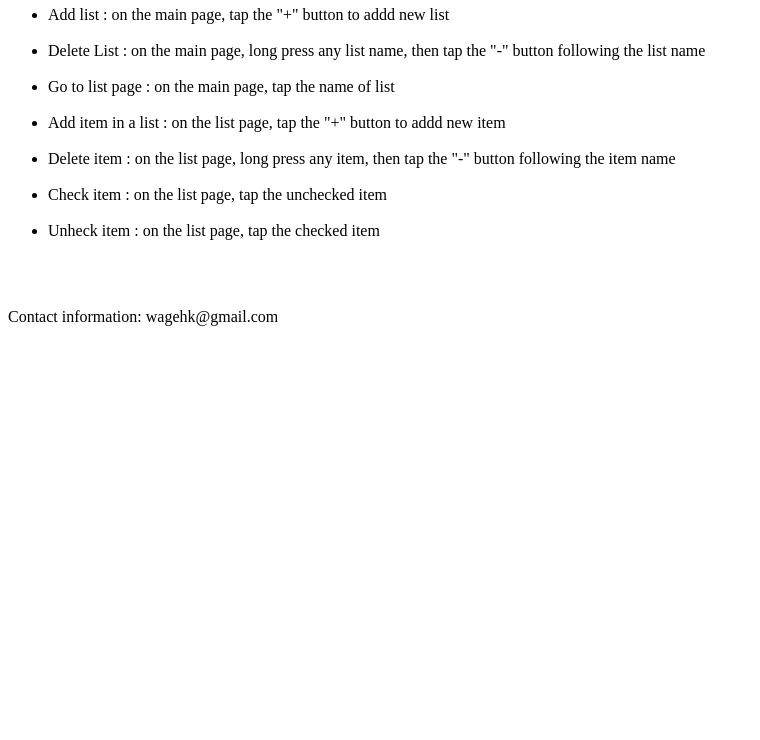
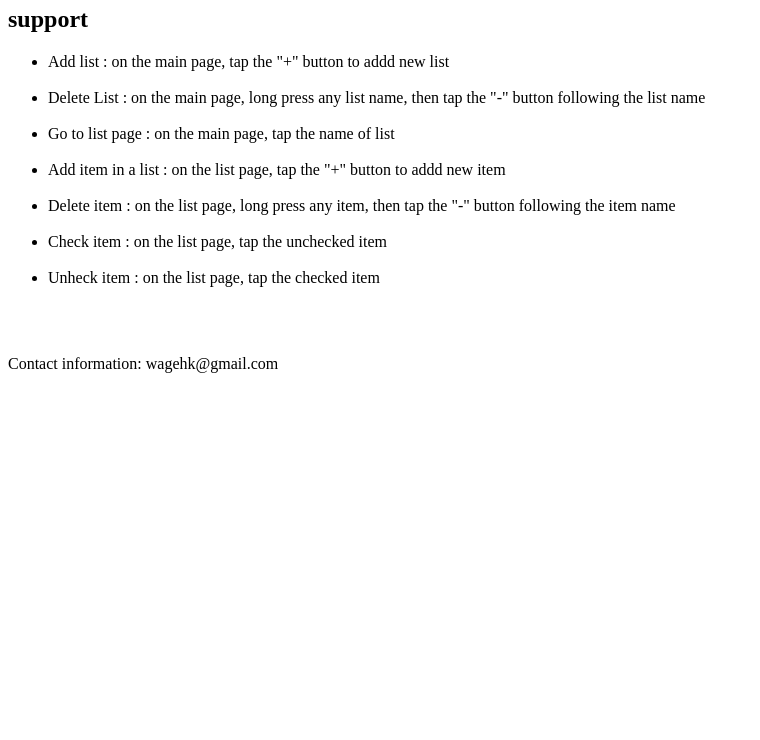
Before and after one commit to wagezhang/ListOnWatch, a plain HTML site: page us/support/index.html in a window 1280 px wide. Shown: the part 60-800 px from the top of the page, without its empty margins (0-760 px from the left). Drawn offline with Linux system fonts and the light colour scheme.

Commit message:
Update index.html

```diff
--- a/us/support/index.html
+++ b/us/support/index.html
@@ -1,4 +1,6 @@
-<h1> List On Watch </h1>
+<h1> List On Watch    </h1>
+
+<h2> support</h2>
 
 <ul>
         <li>Add list :           on the main page, tap the "+" button to addd new list</li>
```
